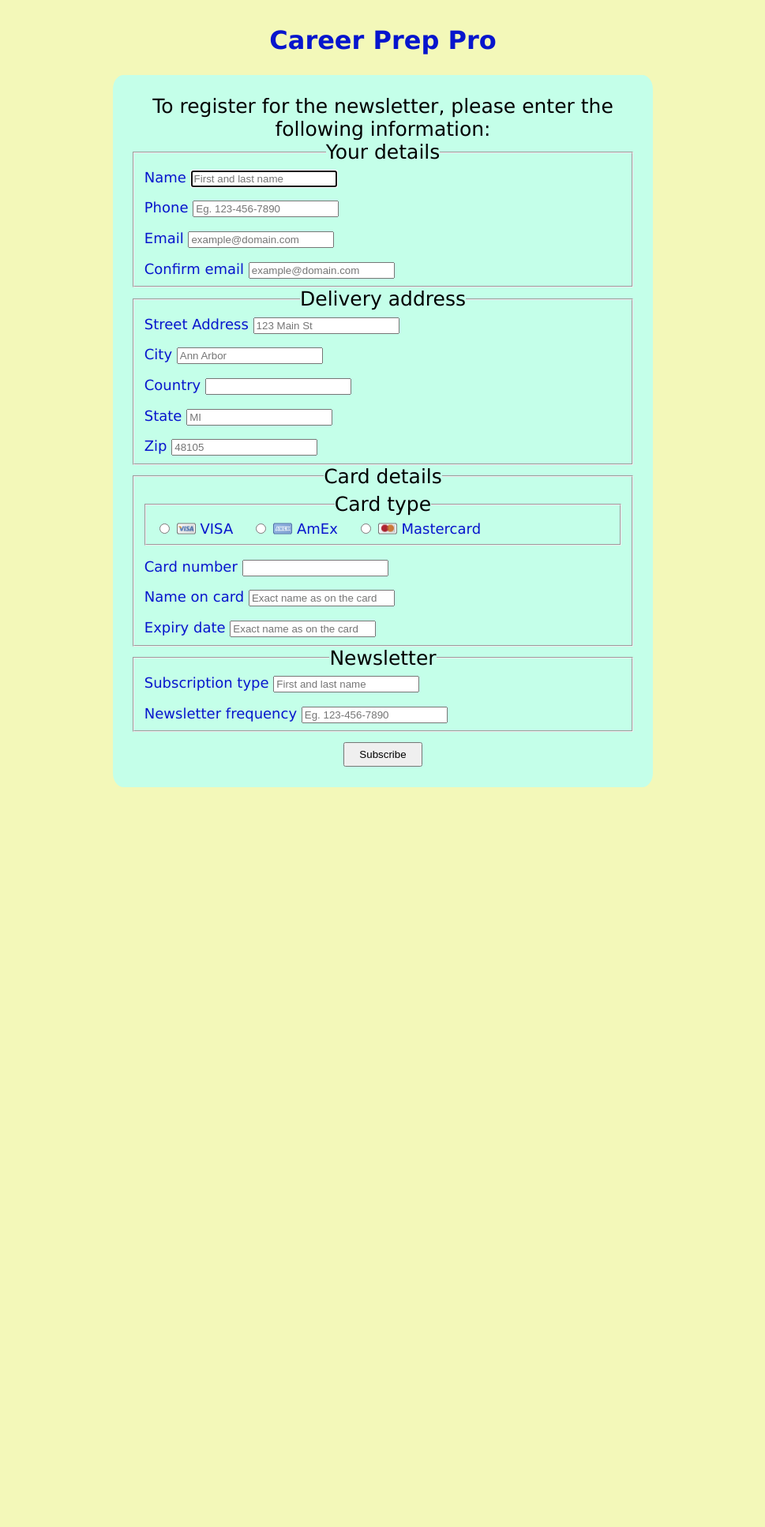
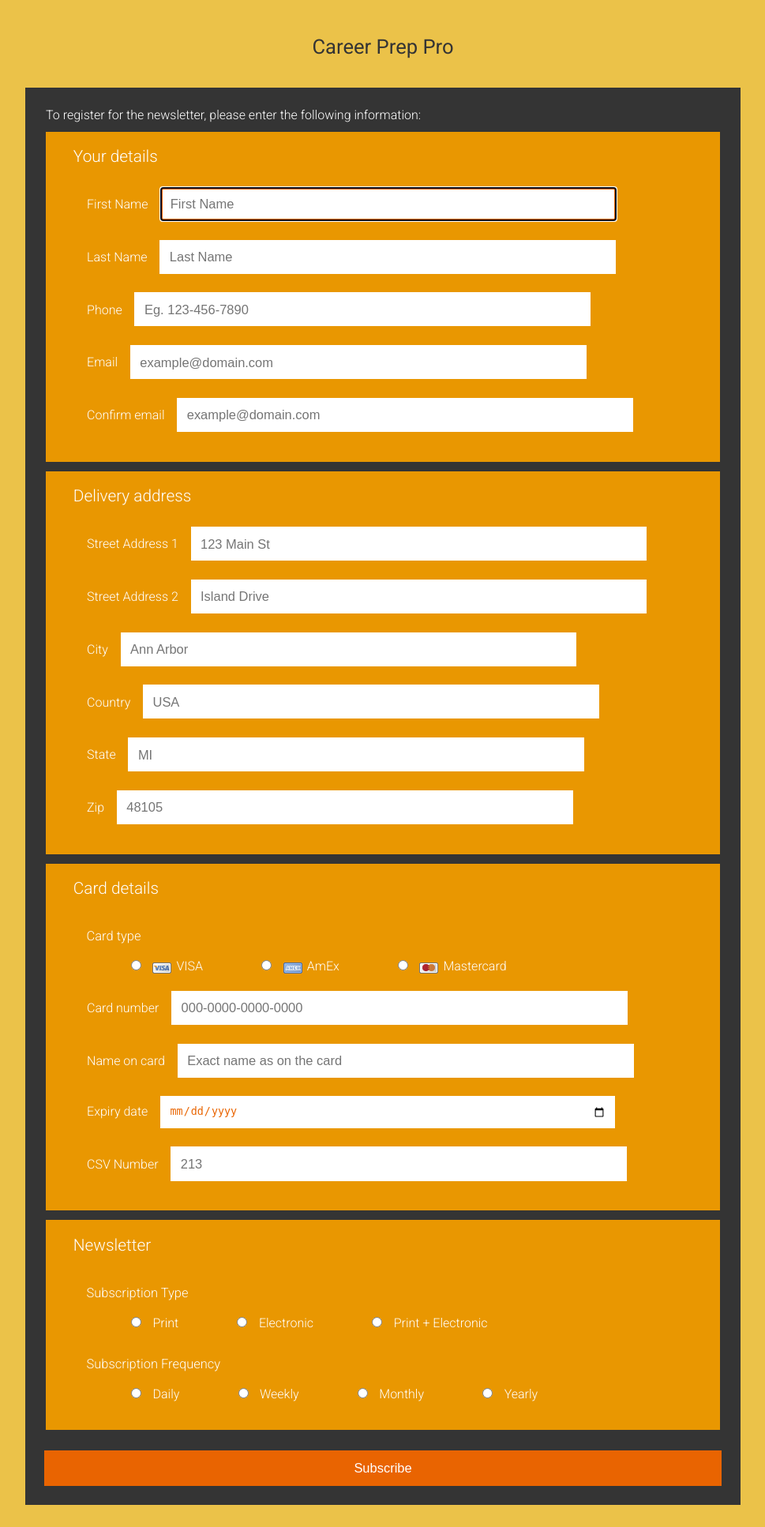
Before and after one commit to Mathia5/539group, a PHP site: page / in a window 1280 px wide. Shown: the whole page at 79% size, without its empty margins (155-1124 px from the left). Before the commit the page ends 997 px from the top, so only its background shows below. Run offline with PHP 8.4, Linux system fonts and the light colour scheme; some libraries are stand-ins or nearby versions.

Commit message:
Added more form fields

```diff
--- a/assets/css/formstylesheet_pv.css
+++ b/assets/css/formstylesheet_pv.css
@@ -52,10 +52,14 @@ legend#ftitle {
 }
 
 legend{
-    font-style: bold;
-    font-size: 18px;
+    font-weight: bold;
+    font-size: 14px;
     text-align: center;
     color: black;
+}
+
+form fieldset fieldset legend {
+    font-size: 14px !important;
 }
 
 #signup-button {
@@ -74,6 +78,11 @@ form fieldset fieldset label {
     padding: 0 0 0 30px;
     width: auto;
 }
+
+form fieldset fieldset .substype label {
+    padding: 0;
+}
+
 form label[for=visa] {
     background-image: url("../images/visa.gif");
 }
@@ -97,7 +106,7 @@ form label[for=mastercard] {
     }
 
     legend{
-        font-style: bold;
+        font-weight: bold;
         font-size: 25px;
         text-align: center;
         color: black;
--- a/assets/css/formstylesheet_yc.css
+++ b/assets/css/formstylesheet_yc.css
@@ -78,6 +78,10 @@ fieldset fieldset label {
     margin-left: 2%;
 }
 
+form fieldset fieldset .substype label {
+    padding: 0;
+}
+
 fieldset fieldset input {
 	width: auto;
 }
--- a/create_table.sql
+++ b/create_table.sql
@@ -5,9 +5,11 @@ CREATE TABLE signups (
   signups_id INT UNSIGNED NOT NULL AUTO_INCREMENT,
   signup_email_address VARCHAR(120) NOT NULL,
   signup_date datetime DEFAULT NULL,
-  signup_name VARCHAR(300) NOT NULL,
+  signup_firstname VARCHAR(300) NOT NULL,
+  signup_lastname VARCHAR(300) NOT NULL,
   signup_phone VARCHAR(300) NOT NULL,
-  signup_street VARCHAR(300) NOT NULL,
+  signup_street1 VARCHAR(300) NOT NULL,
+  signup_street2 VARCHAR(300) NOT NULL,
   signup_city VARCHAR(300) NOT NULL,
   signup_state VARCHAR(300) NOT NULL,
   signup_zip VARCHAR(300) NOT NULL,
--- a/index.html
+++ b/index.html
@@ -4,7 +4,7 @@
 <head>
     <title>Career Prep Pro</title>
     <meta charset="UTF-8">
-    <link rel="stylesheet" href="assets/css/formstylesheet_pv.css">
+    <link rel="stylesheet" href="assets/css/formstylesheet_yc.css">
 </head>
 
 <body>
@@ -19,8 +19,12 @@
         <legend>Your details</legend>
         <ol>
             <li>
-                <label for="name">Name</label>
-                <input id="name" name="name" type="text" placeholder="First and last name" required autofocus>
+                <label for="firstname">First Name</label>
+                <input id="firstname" name="firstname" type="text" placeholder="First Name" required autofocus>
+            </li>
+            <li>
+                <label for="lastname">Last Name</label>
+                <input id="lastname" name="lastname" type="text" placeholder="Last Name" required autofocus>
             </li>
             <li>
                 <label for="phone">Phone</label>
@@ -40,8 +44,12 @@
         <legend>Delivery address</legend>
         <ol>
             <li>
-                <label for="street">Street Address</label>
-                <input type="text" name="street" placeholder="123 Main St">
+                <label for="street1">Street Address 1</label>
+                <input type="text" name="street1" placeholder="123 Main St">
+            </li>
+            <li>
+                <label for="street2">Street Address 2</label>
+                <input type="text" name="street2" placeholder="Island Drive">
             </li>
             <li>
                 <label for="city">City</label>
@@ -49,7 +57,7 @@
             </li>
             <li>
                 <label for="country">Country</label>
-                <input id="country" name="country" type="text" required>
+                <input id="country" name="country" type="text" required placeholder="USA">
             </li>
             <li>
                 <label for="state">State</label>
@@ -86,7 +94,7 @@
             </li>
             <li>
                 <label for="cardnumber">Card number</label>
-                <input id="cardnumber" name="cardnumber" type="text" required>
+                <input id="cardnumber" name="cardnumber" type="text" required placeholder="000-0000-0000-0000">
             </li>
             <li>
                 <label for="cardname">Name on card</label>
@@ -94,7 +102,11 @@
             </li>
             <li>
                 <label for="cardexpiry">Expiry date</label>
-                <input id="cardexpiry" name="cardexpiry" type="text" placeholder="Exact name as on the card" required>
+                <input id="cardexpiry" name="cardexpiry" type="date" placeholder="00/00" required>
+            </li>
+            <li>
+                <label for="cardcvv">CSV Number</label>
+                <input id="cardcvv" name="cardcvv" type="text" pattern="[0-9]{3}" placeholder="213" required>
             </li>
         </ol>
     </fieldset>
@@ -103,12 +115,46 @@
         <legend>Newsletter</legend>
         <ol>
             <li>
-                <label for="subs">Subscription type</label>
-                <input id="subs" name="subs" type="text" placeholder="First and last name" required autofocus>
+                <fieldset>
+                <legend>Subscription Type</legend>
+                <ol class="substype">
+                    <li>
+                        <input id="subs1" name="subs" type="radio" value="Print">
+                        <label for="subs1">Print</label>
+                    </li>
+                    <li>
+                        <input id="subs2" name="subs" type="radio" value="Electronic">
+                        <label for="subs2">Electronic</label>
+                    </li>
+                    <li>
+                        <input id="subs3" name="subs" type="radio" value="PrintElectronic">
+                        <label for="subs3">Print + Electronic</label>
+                    </li>
+                </ol>
+                </fieldset>
             </li>
             <li>
-                <label for="freq">Newsletter frequency</label>
-                <input id="freq" name="freq" type="text" placeholder="Eg. 123-456-7890" required>
+                <fieldset>
+                    <legend>Subscription Frequency</legend>
+                    <ol class="substype">
+                        <li>
+                            <input id="freq1" name="freq" type="radio" value="Daily">
+                            <label for="freq1">Daily</label>
+                        </li>
+                        <li>
+                            <input id="freq2" name="freq" type="radio" value="Weekly">
+                            <label for="freq2">Weekly</label>
+                        </li>
+                        <li>
+                            <input id="freq3" name="freq" type="radio" value="Monthly">
+                            <label for="freq3">Monthly</label>
+                        </li>
+                        <li>
+                            <input id="freq4" name="freq" type="radio" value="Yearly">
+                            <label for="freq4">Yearly</label>
+                        </li>
+                    </ol>
+                </fieldset>
             </li>
         </ol>
     </fieldset>
--- a/thank-you.php
+++ b/thank-you.php
@@ -4,11 +4,12 @@
 <head>
     <title>Career Prep Pro</title>
     <meta charset="UTF-8">
+    <link rel="stylesheet" href="assets/css/formstylesheet_pv.css">
 </head>
 
 <body>
 
-<h2>Thanks for contacting us! Please check you mail for futher details. (you should also check the spam box)</h2>
+<h2>Thanks for contacting us! Please check your mail for futher details. (you should also check the spam box)</h2>
 
 </body>
 </html>
```
Also changed, not shown: send.php (+11 -7 lines).
